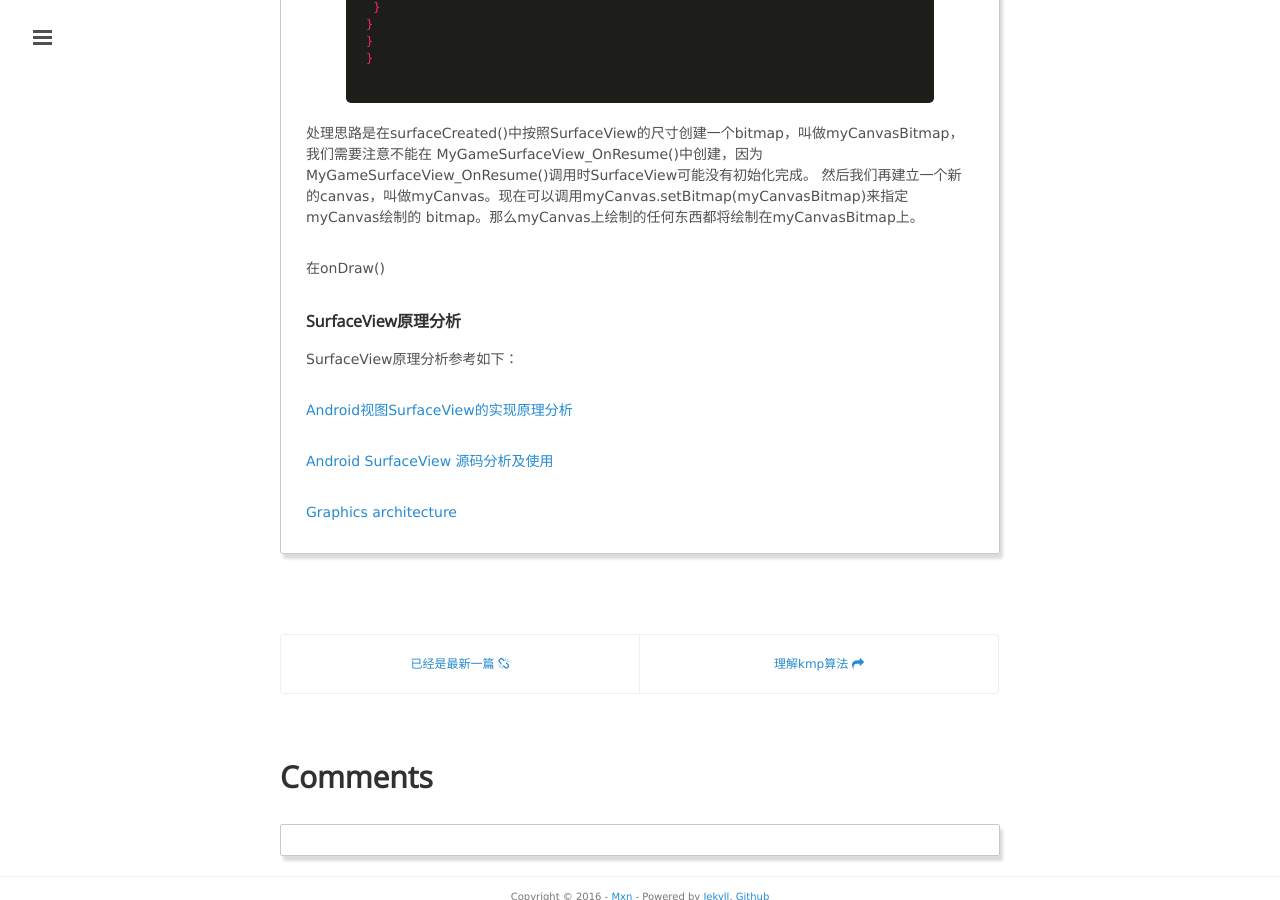
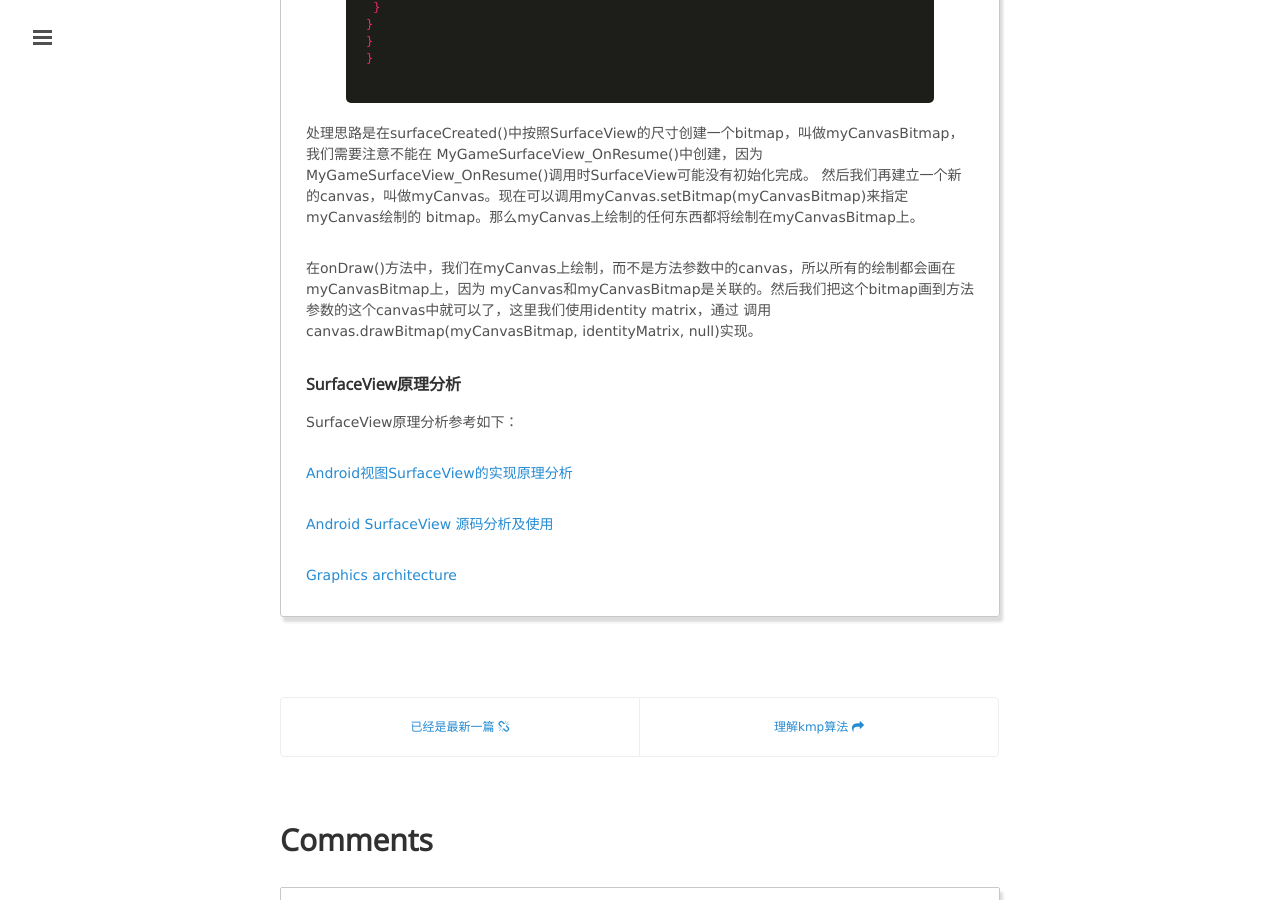
Before and after one commit to mxn21/mxn21.github.io, a Jekyll site: the page built from _posts/2016-3-17-SurfaceView浅析.md, in a window 1280 px wide and 900 px high, scrolled down 12839 px. Built offline with Jekyll 4.4.1, drawn with Linux system fonts in a browser that asks for light colours; Markdown is read by kramdown in place of the engine named in the settings; comment, search, counter and statistics services are not loaded.

Commit message:
43543534

```diff
--- a/_posts/2016-3-17-SurfaceView浅析.md
+++ b/_posts/2016-3-17-SurfaceView浅析.md
@@ -573,9 +573,9 @@
 然后我们再建立一个新的canvas，叫做myCanvas。现在可以调用myCanvas.setBitmap(myCanvasBitmap)来指定myCanvas绘制的
 bitmap。那么myCanvas上绘制的任何东西都将绘制在myCanvasBitmap上。
 
-在onDraw()
-
-
+在onDraw()方法中，我们在myCanvas上绘制，而不是方法参数中的canvas，所以所有的绘制都会画在myCanvasBitmap上，因为
+myCanvas和myCanvasBitmap是关联的。然后我们把这个bitmap画到方法参数的这个canvas中就可以了，这里我们使用identity matrix，通过
+调用canvas.drawBitmap(myCanvasBitmap, identityMatrix, null)实现。
 
 ### SurfaceView原理分析
 
```
